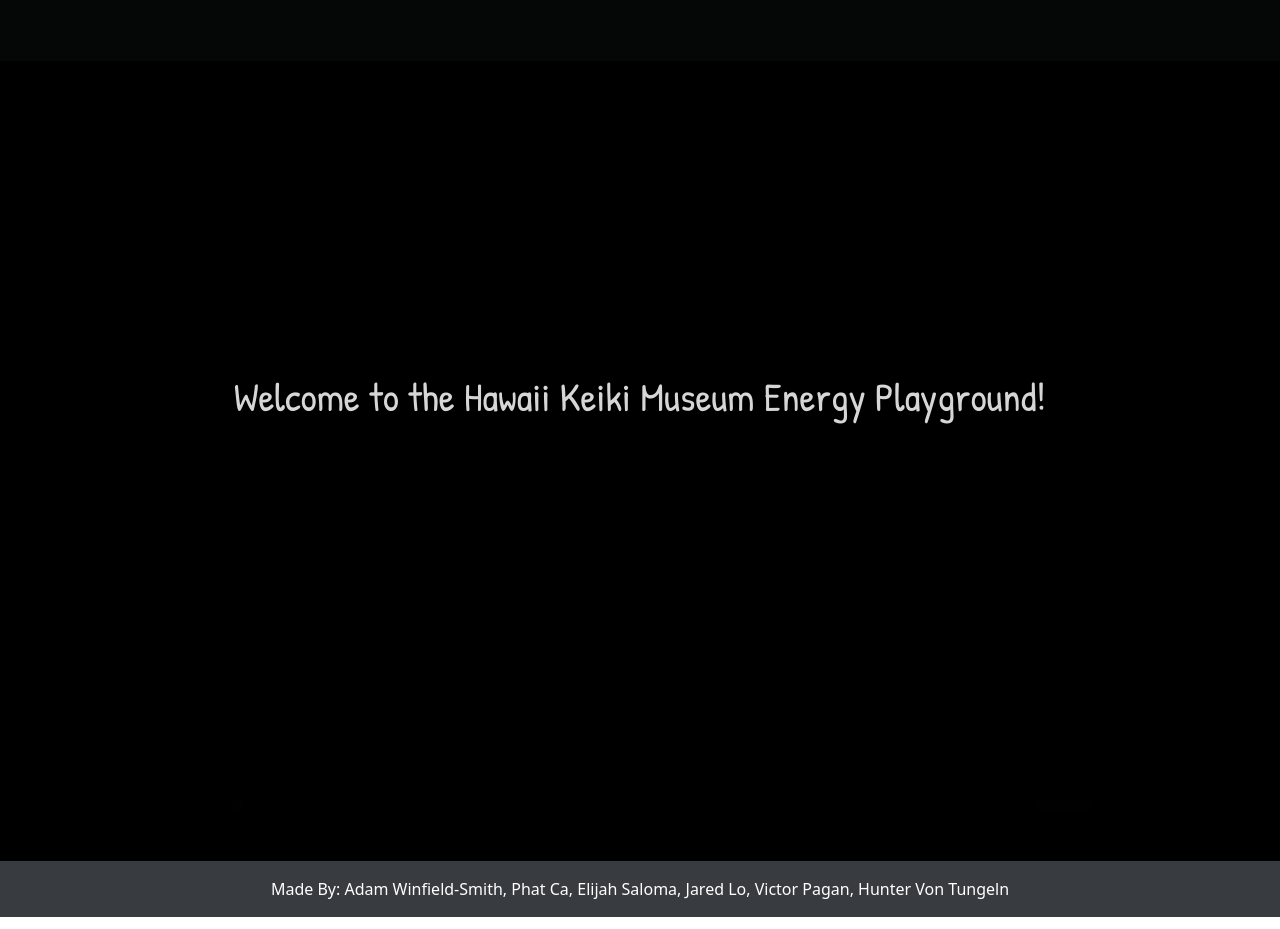
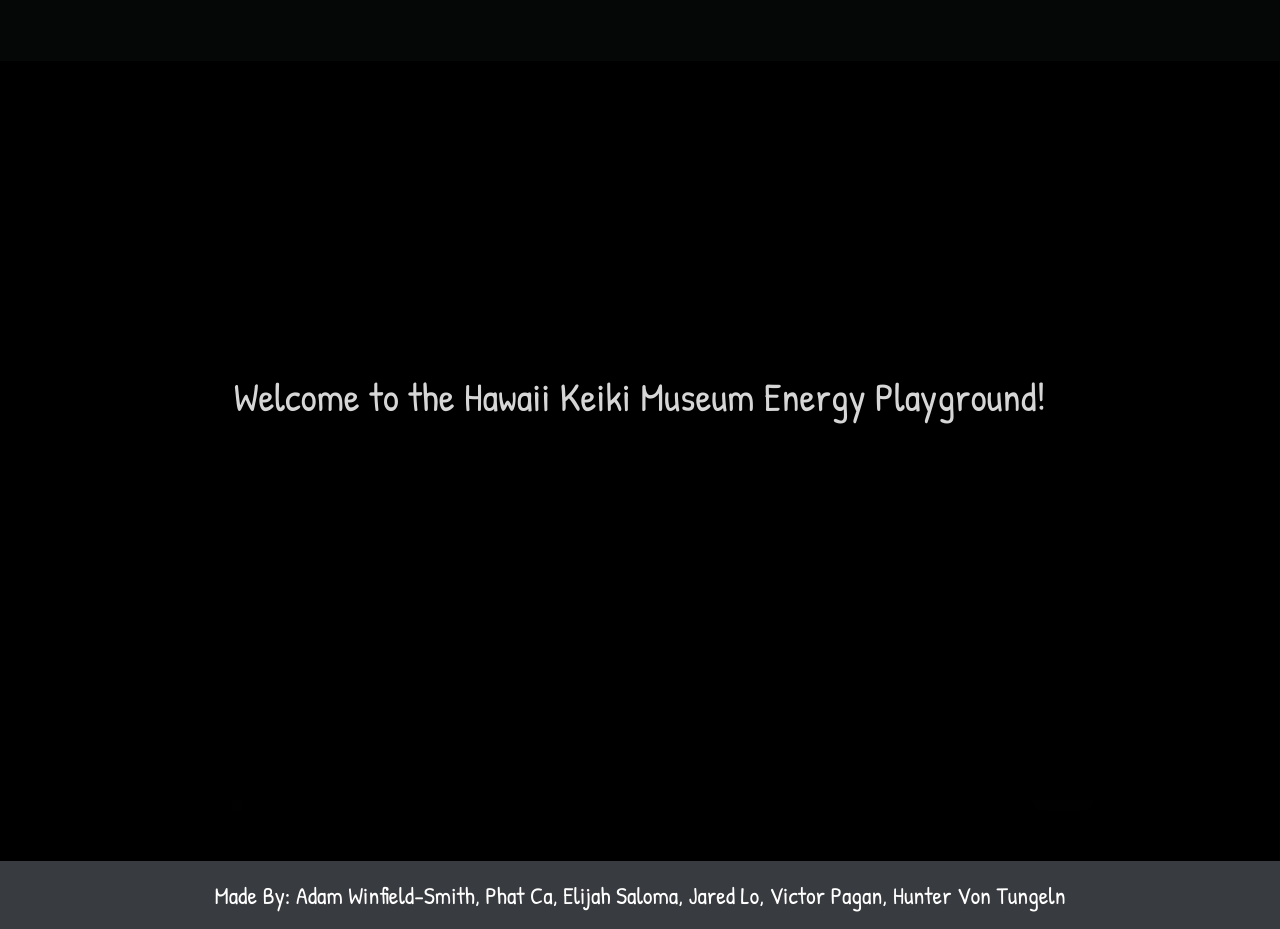
Before and after one commit to HACC2024/Comp-Sience, a React (Create React App) app in the folder app/: page /Comp-Sience/home in a window 1280 px wide. Built offline with nearby package versions, Linux system fonts and the light colour scheme.

Commit message:
finished now

```diff
--- a/app/src/components/Footer.jsx
+++ b/app/src/components/Footer.jsx
@@ -3,8 +3,19 @@
 
 function FooterComponent() {
   return (
-    <MDBFooter bgColor='dark' className='text-center text-lg-left' style={{ bottom: 0, width: '100%', backgroundColor: 'black', color: 'white' }}>
-      <div className='text-center p-3' style={{ backgroundColor: 'rgba(255, 255, 255, 0.1)' }}>
+    <MDBFooter
+      bgColor='dark'
+      className='text-center text-lg-left'
+      style={{
+        bottom: 0,
+        width: '100%',
+        backgroundColor: 'black',
+        color: 'white',
+        fontFamily: "'Patrick Hand', cursive",
+        fontSize: '1.5rem' // Set the desired font size here
+      }}
+    >
+      <div className='text-center p-3' style={{ backgroundColor: 'rgba(255, 255, 255, 0.1)', fontSize: '1.5rem' }}>
         Made By: {' Adam Winfield-Smith, Phat Ca, Elijah Saloma, Jared Lo, Victor Pagan, Hunter Von Tungeln'}
       </div>
     </MDBFooter>
```
